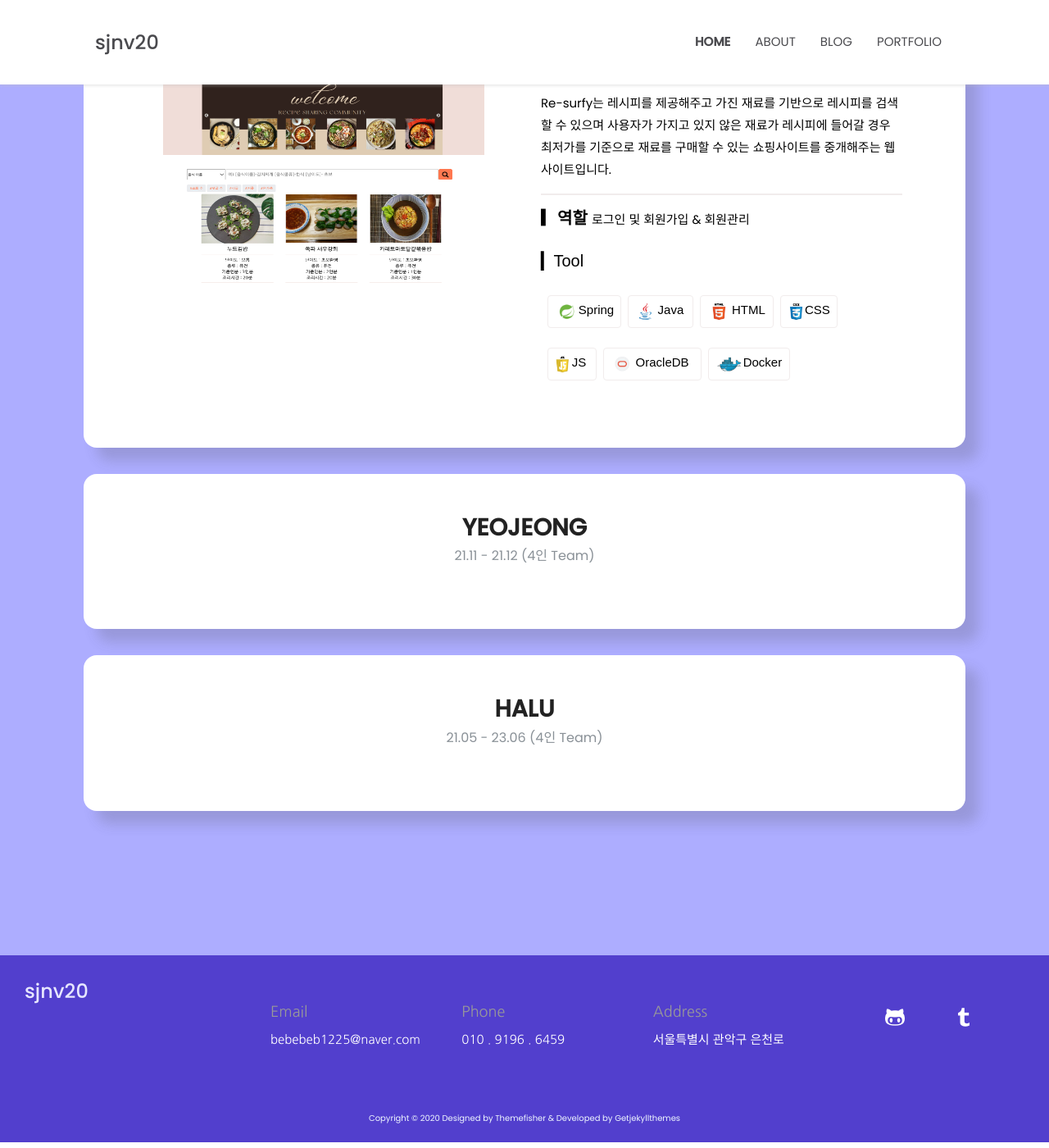
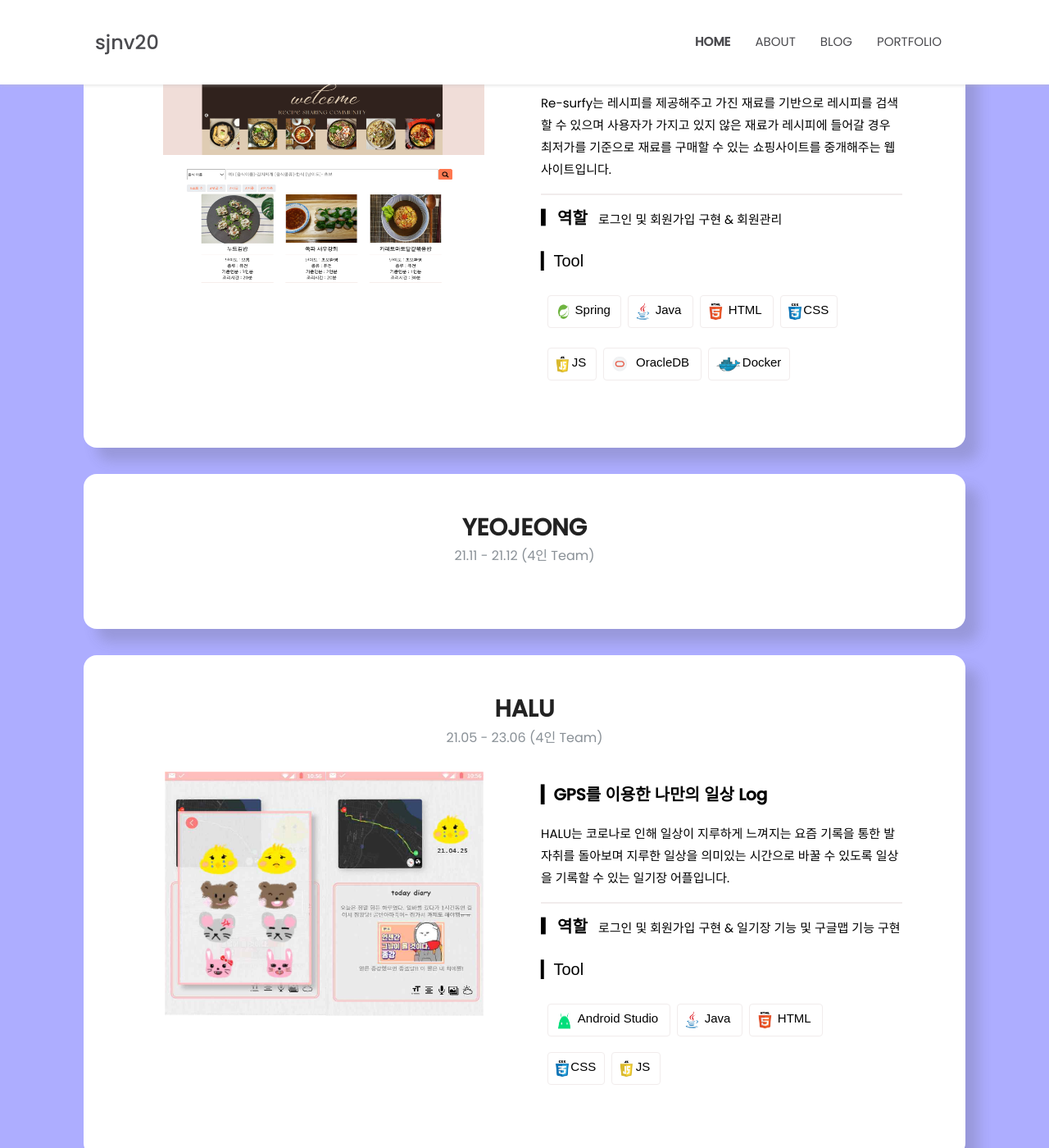
Before and after one commit to sjnv20/sjnv20.github.io, a Jekyll site: the page built from _pages/portfolio.html, in a window 1280 px wide and 1400 px high, scrolled down 828 px. Shown: the whole window at 82% size. Built offline with Jekyll 4.4.1, drawn with Linux system fonts in a browser that asks for light colours; some web fonts are replaced.

Commit message:
portfolio HALU

```diff
--- a/_pages/portfolio.html
+++ b/_pages/portfolio.html
@@ -74,7 +74,7 @@ title: Portfolio
               <p style="font-size:20px; font-family:'Poppins', sans-serif; font-weight: 900;">▎레시피 제공 및 없는 재료 기반 쇼핑 중개 사이트</p>
               <p>Re-surfy는 레시피를 제공해주고 가진 재료를 기반으로 레시피를 검색할 수 있으며 사용자가 가지고 있지 않은 재료가 레시피에 들어갈 경우 최저가를 기준으로 재료를 구매할 수 있는 쇼핑사이트를 중개해주는 웹사이트입니다.</p>
             </div>
-            <p style="font-size:20px; font-family:'Poppins', sans-serif; font-weight: 900;margin-top:10px;text-align: left;">▎역할 <span style="font-size:20px; font-family:'Poppins', sans-serif; font-weight: 400; font-size:15px;">로그인 및 회원가입 & 회원관리</span> </p>
+            <p style="font-size:20px; font-family:'Poppins', sans-serif; font-weight: 900;margin-top:10px;text-align: left;">▎역할 <span style="font-size:20px; font-family:'Poppins', sans-serif; font-weight: 400; font-size:15px;">&nbsp;&nbsp;로그인 및 회원가입 구현 & 회원관리</span> </p>
             <p style="text-align: left; font-size:20px; font-family:'Belanosima', sans-serif; ">▎Tool</p>
             <div id="skill-div" style="height: 40%; width:90%; padding: 0 0 50px 0px;">
               <div class="skill" style="width:90px;">
@@ -121,9 +121,40 @@ title: Portfolio
       <div class="project">
         <div class="prj-title">HALU</div>
         <div class="prj-date">21.05 - 23.06 <span>(4인 Team)</span></div>
-        <div>
-          <div class="prj-img"></div>
-          <div class="prj-summary"></div>
+        <div class="prj-div">
+          <div class="prj-img">
+            <img src="/assets/images/portfolio/HALU.png" style="width:80%; height:300px; ">
+          </div>
+          <div class="prj-summary">
+            <div id="prj-summary-field" style="text-align: left;">
+              <p style="font-size:20px; font-family:'Poppins', sans-serif; font-weight: 900;">▎GPS를 이용한 나만의 일상 Log</p>
+              <p>HALU는 코로나로 인해 일상이 지루하게 느껴지는 요즘 기록을 통한 발자취를 돌아보며 지루한 일상을 의미있는 시간으로 바꿀 수 있도록 일상을 기록할 수 있는 일기장 어플입니다.</p>
+            </div>
+            <p style="font-size:20px; font-family:'Poppins', sans-serif; font-weight: 900;margin-top:10px;text-align: left;">▎역할 <span style="font-size:20px; font-family:'Poppins', sans-serif; font-weight: 400; font-size:15px;">&nbsp;&nbsp;로그인 및 회원가입 구현 & 일기장 기능 및 구글맵 기능 구현</span> </p>
+            <p style="text-align: left; font-size:20px; font-family:'Belanosima', sans-serif; ">▎Tool</p>
+            <div id="skill-div" style="height: 40%; width:90%; padding: 0 0 50px 0px;">
+              <div class="skill" style="width:150px;">
+                <div style="width:20%;"><img id="skill_img" src="/assets/images/portfolio/android.png" style="width:70%;"></div>
+                <div id="skill_p">Android Studio</div>
+              </div>
+              <div class="skill" style="width:80px;">
+                <div style="width:40%;"><img id="skill_img" src="/assets/images/portfolio/java.png"></div>
+                <div id="skill_p">Java</div>
+              </div>
+              <div class="skill" style="width:90px;">
+                <div style="width:40%;"><img id="skill_img" src="/assets/images/portfolio/html.png"></div>
+                <div id="skill_p">HTML</div>
+              </div>
+              <div class="skill" style="width:70px;">
+                <div style="width:40%;"><img id="skill_img" src="/assets/images/portfolio/css.png"></div>
+                <div id="skill_p">CSS</div>
+              </div>
+              <div class="skill" style="width:60px;">
+                <div style="width:40%;"><img id="skill_img" src="/assets/images/portfolio/js.png"></div>
+                <div id="skill_p">JS</div>
+              </div>
+            </div>
+          </div>
         </div>
       </div>
     </div>
--- a/assets/scss/templates/_portfolio.scss
+++ b/assets/scss/templates/_portfolio.scss
@@ -172,7 +172,7 @@
   font-weight: border;
   color: #000;
   font-size: 15px;
-  width: 60%;
+  width: 100%;
   font-family: $third-font;
 }
 
```
Also changed, not shown: assets/images/portfolio/HALU.png (added), assets/images/portfolio/android.png (added).
